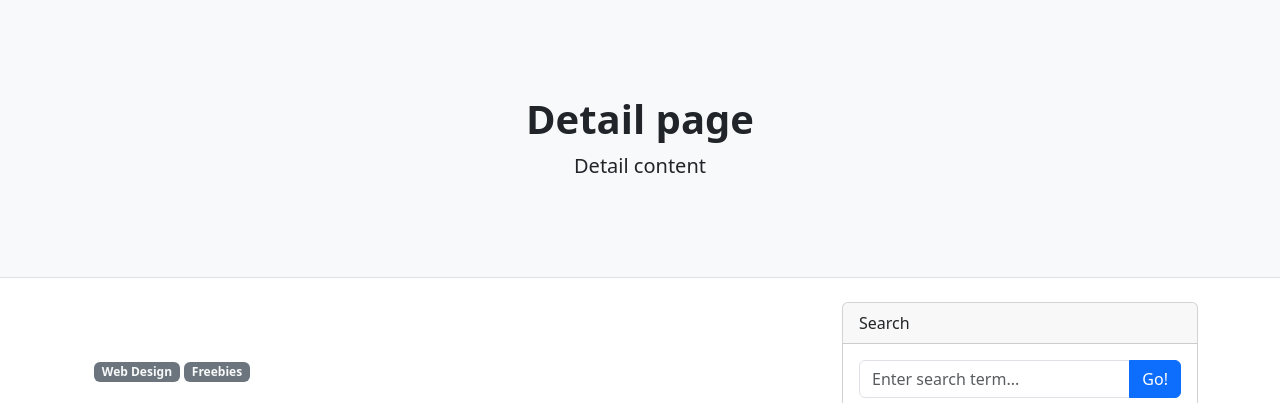
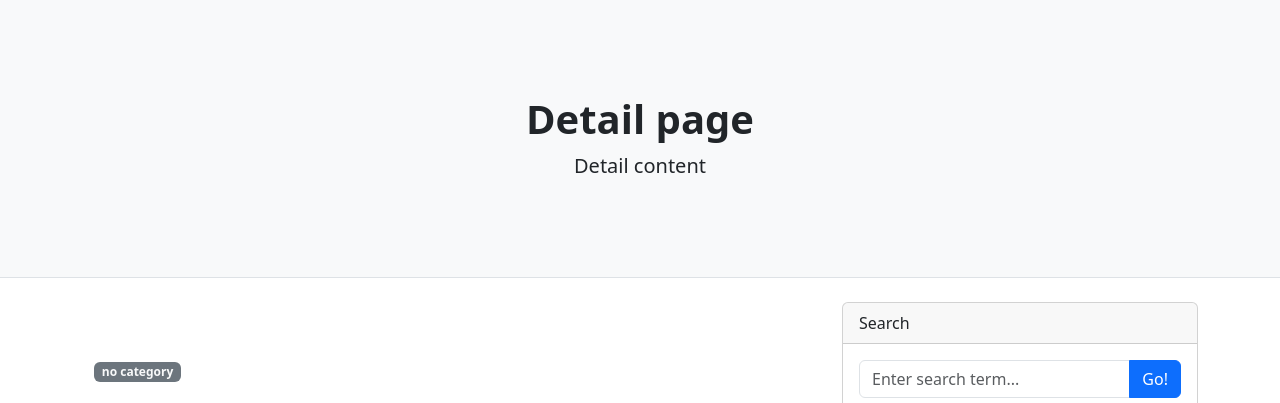
Before and after one commit to jhj1111/django_practice, a Django app: template blog/templates/blog/detail.html in a window 1280 px wide. Shown: the part 73-476 px from the top of the page. Run offline with Django 5.2, Linux system fonts and the light colour scheme; the template is opened without the code that fills it, so the values that code supplies are empty; grey boxes labelled with a size stand in for pictures from a placeholder-image service; some libraries are stand-ins or nearby versions.

Commit message:
feat(html): add detail.html category - no category 영역

```diff
--- a/blog/templates/blog/detail.html
+++ b/blog/templates/blog/detail.html
@@ -21,9 +21,14 @@
                         <div class="text-muted fst-italic mb-2">{{ post_pk.create_date }}</div>
                         <div class="text-muted fst-italic mb-2">{{ post_pk.author }}</div>
                         <div class="text-muted fst-italic mb-2">{{ post_pk.author.last_name }}</div>
+
                         <!-- Post categories-->
-                        <a class="badge bg-secondary text-decoration-none link-light" href="#!">Web Design</a>
-                        <a class="badge bg-secondary text-decoration-none link-light" href="#!">Freebies</a>
+                        {% if post_pk.category %}
+                            <a class="badge bg-secondary text-decoration-none link-light" href="#!">{{ post_pk.category.name }}</a>
+                        {% else %}
+                            <a class="badge bg-secondary text-decoration-none link-light" href="#!">no category</a>
+                        {% endif %}
+
                     </header>
                     <!-- Preview image figure-->
                     {% comment %} <figure class="mb-4"><img class="img-fluid rounded" src="https://i.namu.wiki/i/abZPxKt_L98I8ttqw56pLHtGiR5pAV4YYmpR3Ny3_n0yvff5IDoKEQFof7EbzJUSZ_-uzR5S7tzTzGQ346Qixw.webp" alt="..." /></figure> {% endcomment %}
@@ -98,13 +103,7 @@
 {% endblock %}
 
 <!-- side widget -->
-{% block side-category %}
-    <!-- category "Side widget" -->
-    <div class="card mb-4">
-        <div class="card-header">Side Widget</div>
-        <a href="/blog/create/"><button class="btn btn-primary" type="button">글쓰기</button></a>
-    </div>
-{% endblock %}
+{% block side-category %}글쓰기{% endblock %}
 
 
 <!-- Bootstrap core JS-->
```
